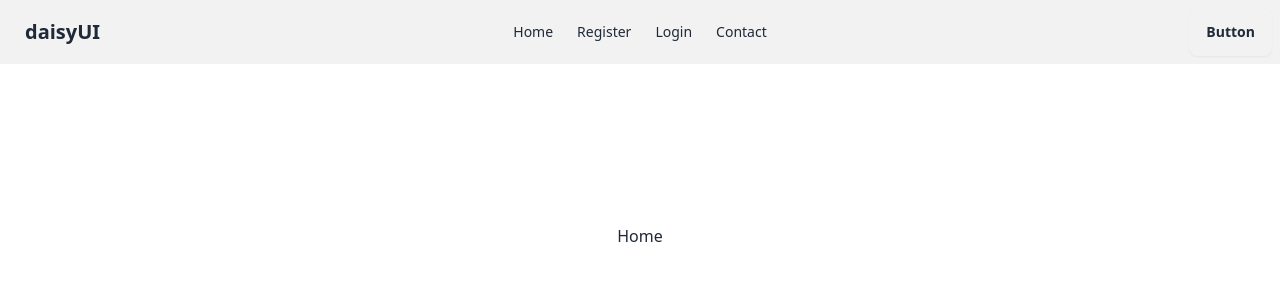
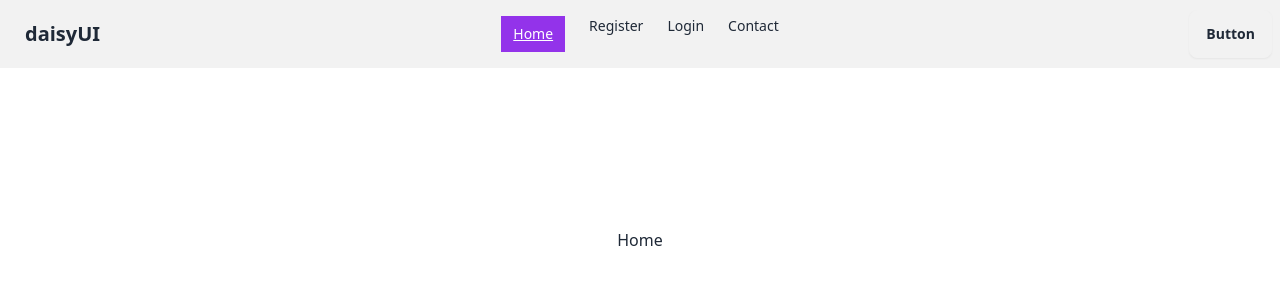
Before and after one commit to mstsurnalyakter/auth-project, a React (Vite) app: page / in a window 1280 px wide. Shown: the top 300 px of the page. Built offline with nearby package versions, Linux system fonts and the light colour scheme.

Commit message:
isActive class added

```diff
--- a/src/components/Navbar/Navbar.jsx
+++ b/src/components/Navbar/Navbar.jsx
@@ -1,13 +1,21 @@
-import { Link } from "react-router-dom"
+import {  NavLink } from "react-router-dom"
 
 
 const Navbar = () => {
   const navLink = (
     <>
-      <Link to={"/"}>Home</Link>
-      <Link to={"/register"}>Register</Link>
-      <Link to={"/login"}>Login</Link>
-      <Link to={"/contact"}>Contact</Link>
+      <NavLink  className={({ isActive }) =>
+ isActive ? "underline bg-purple-600 text-white px-3 py-2" : ""
+  } to={"/"}>Home</NavLink>
+      <NavLink  className={({ isActive }) =>
+ isActive ? "underline bg-purple-600 text-white px-3 py-2" : ""
+  } to={"/register"}>Register</NavLink>
+      <NavLink  className={({ isActive }) =>
+ isActive ? "underline bg-purple-600 text-white px-3 py-2" : ""
+  } to={"/login"}>Login</NavLink>
+      <NavLink  className={({ isActive }) =>
+ isActive ? "underline bg-purple-600 text-white px-3 py-2" : ""
+  } to={"/contact"}>Contact</NavLink>
     </>
   );
   return (
```
